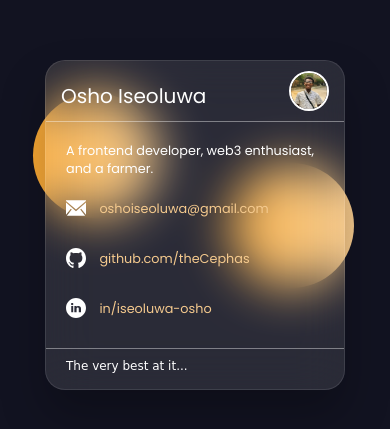
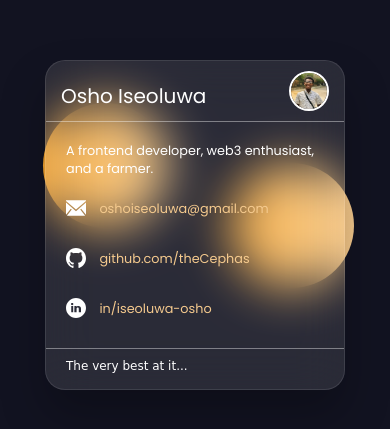
Before and after one commit to theCephas/digital-card, a plain HTML site: page index.html in a window 390 px wide. Shown: the part 197-626 px from the top of the page. Drawn offline with Linux system fonts and the light colour scheme; a web font is replaced by a local one.

Commit message:
Last pushing

```diff
--- a/index.css
+++ b/index.css
@@ -156,14 +156,14 @@ section::after {
         color: white;
 }
 
-@media screen and (max-width: 700px) {
+@media screen and (max-width: 800px) {
         section::before {
                 content: "";
                 position: absolute;
                 height: 125px;
                 width: 125px;
                 border-radius: 50%;
-                transform: translate(-100px, -70px);
+                transform: translate(-90px, -60px);
                 background: linear-gradient(90deg, #F7a631, #F5ca8e);
         }
 
```
